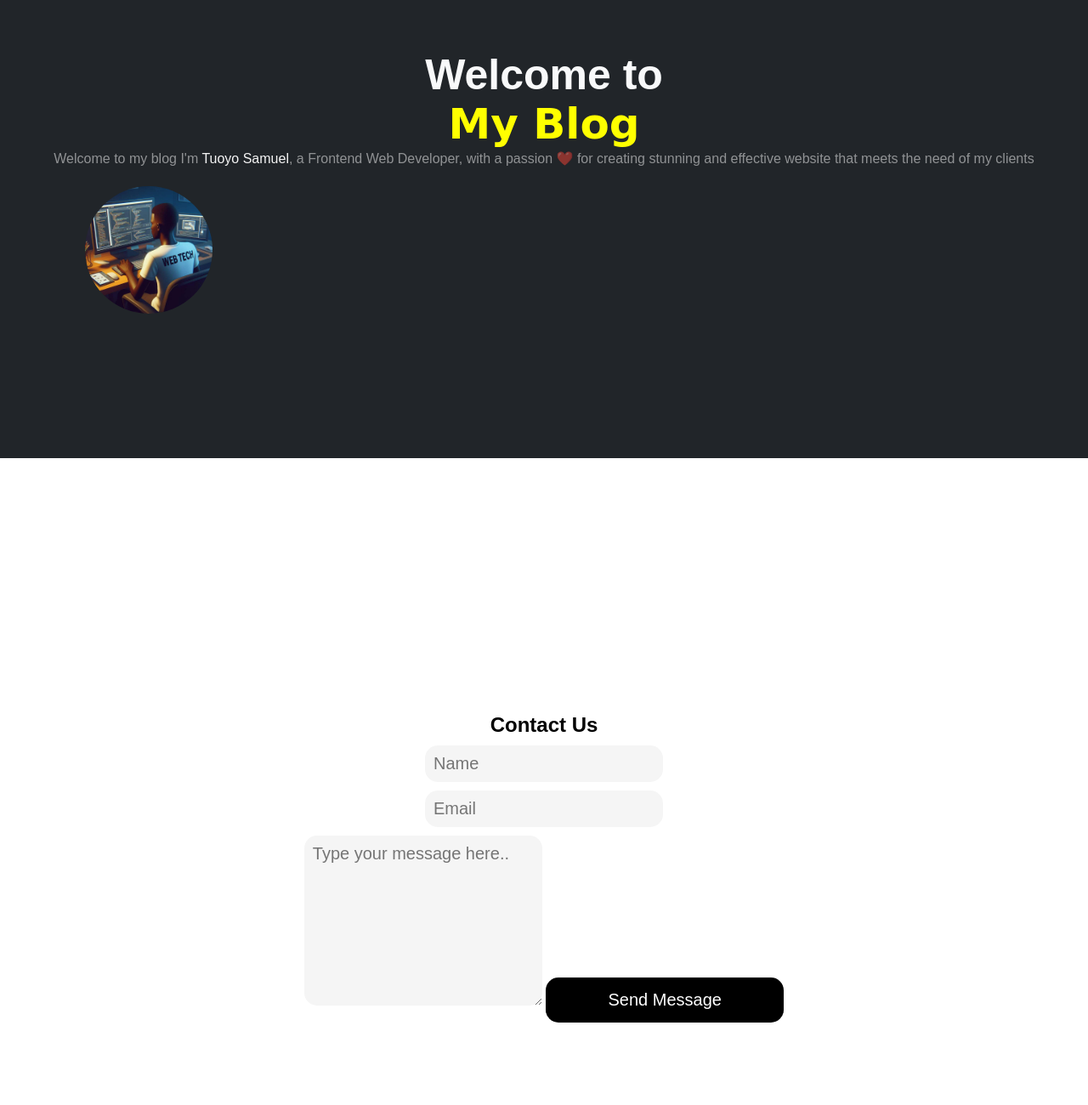
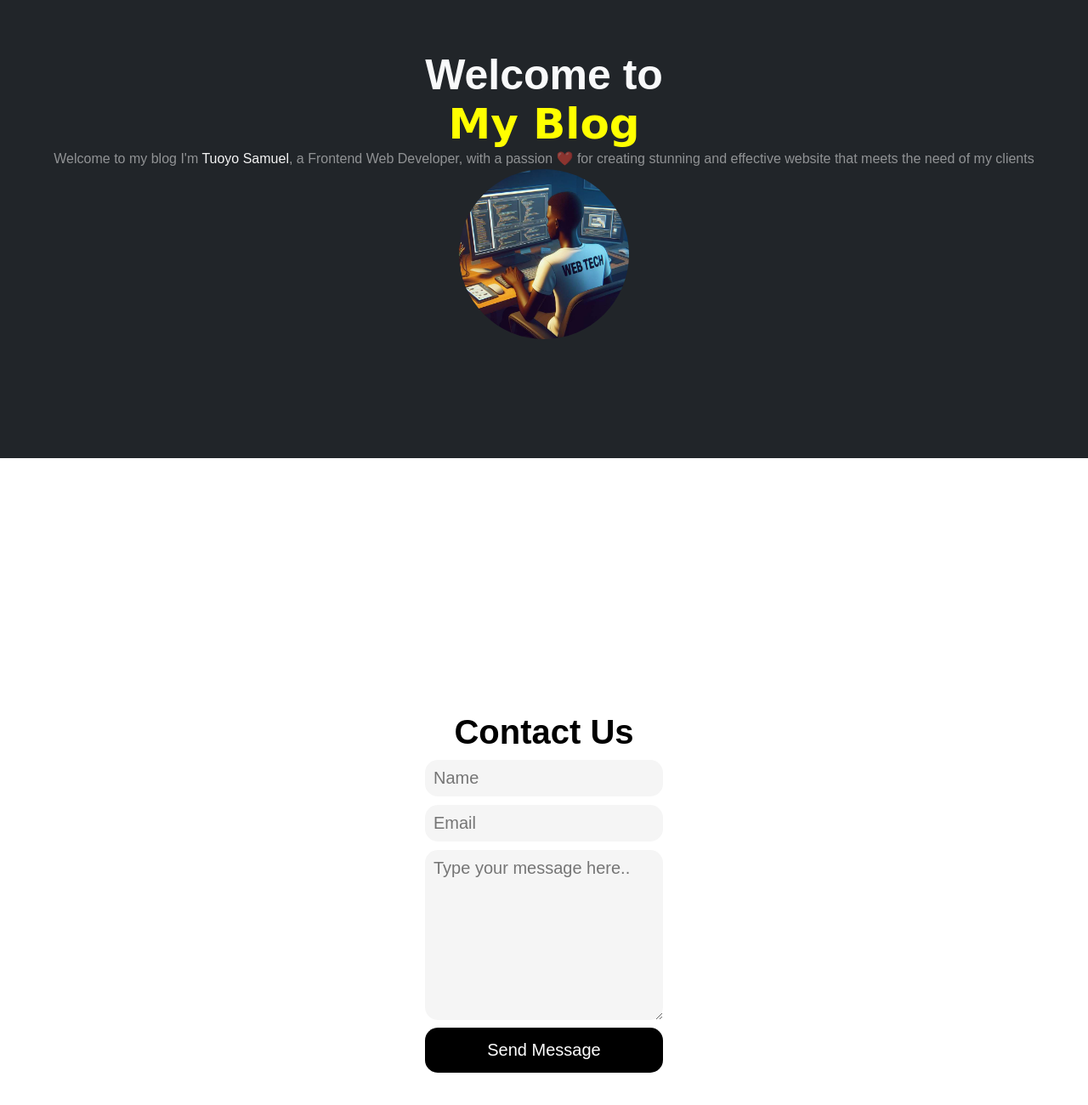
Before and after one commit to tuoyosamuel/Blog, a plain HTML site: page index.html in a window 1280 px wide. Shown: the part 4905-6205 px from the top of the page at 85% size. Drawn offline with Linux system fonts and the light colour scheme; a web font is replaced by a local one.

Commit message:
Add files via upload

```diff
--- a/index.html
+++ b/index.html
@@ -90,12 +90,12 @@
        <div class="container c1">
        <h2>Welcome to <br /><span>My Blog</span></h2>
       <p>Welcome to my blog I'm <span>Tuoyo Samuel</span>, a Frontend Web Developer, with a passion ❤️ for creating stunning and effective website that meets the need of my clients</p>
-      <img src="img/profile.jpg" class="profile" alt="profile" \>
+      <div id="img"><img src="img/profile.jpg" class="profile" alt="profile" \></div>
      <p></div>
    </section>
 
  <section id="contact">
-       <div class="">
+       <div class="form">
        <h2>Contact Us</h2>
       <form action="#" method="post" id="form">
   <input type="text" placeholder="Name" required/><br>
--- a/styles.css
+++ b/styles.css
@@ -52,6 +52,7 @@ footer{
 #main:before{
     display: block;
     content: '';
+    margin: 0;
     background-color: var(--bgdark);
     height: 200px;
 }
@@ -79,16 +80,21 @@ footer{
 }
 
 
+
+
+
 /* styles for about section*/
 
 .container-about{
     background: var(--bgdark);
+    text-align: center;
 }
 #about:before{
     content: '';
     background-color: var(--bgdark);
     display: block;
     height:200px;
+    margin: 0;
 }
 
 #about{
@@ -97,14 +103,19 @@ footer{
 
 .profile{
     border-radius: 50%;
-    width: 150px;
-    height: 150px;
-    margin: 20px 0 0 80px;
+    width: 200px;
+    height: 200px;
 }
-
+#img{
+    text-align: center;
+}
 span{
     color: whitesmoke;
 }
+
+
+
+
 
 /* styles for blog posts */
 .post1{
@@ -143,13 +154,22 @@ article{
 
 
 
+
+
+
 /* styles for contact section*/
 #contact{
     text-align: center;
     background: white;
+    width:300px;
+    height:400px;
+    margin: auto;
 }
 
-input[type="text"],input[type="email"]{
+#contact .form h2{
+    font-size: 40px;
+}
+input[type="text"],input[type="email"], textarea{
   padding: 10px;
   border: none;
   border-radius: 15px;
@@ -159,15 +179,9 @@ input[type="text"],input[type="email"]{
   background-color: whitesmoke;
 }
 
+
 textarea{
-  width:280px;
-  padding: 10px;
   height: 200px;
-  font-size: 20px;
-  border: none;
-  margin-top: 10px;
-  background-color: whitesmoke;
-  border-radius: 15px;
 }
 
 .btn{
@@ -183,6 +197,7 @@ textarea{
 #contact:before{
     content: '';
     display: block;
+    margin: 0;
     height:100px;
 }
 
@@ -190,4 +205,5 @@ textarea{
     content: '';
     display: block;
     height:100px;
+    margin: 0;
 }
```
